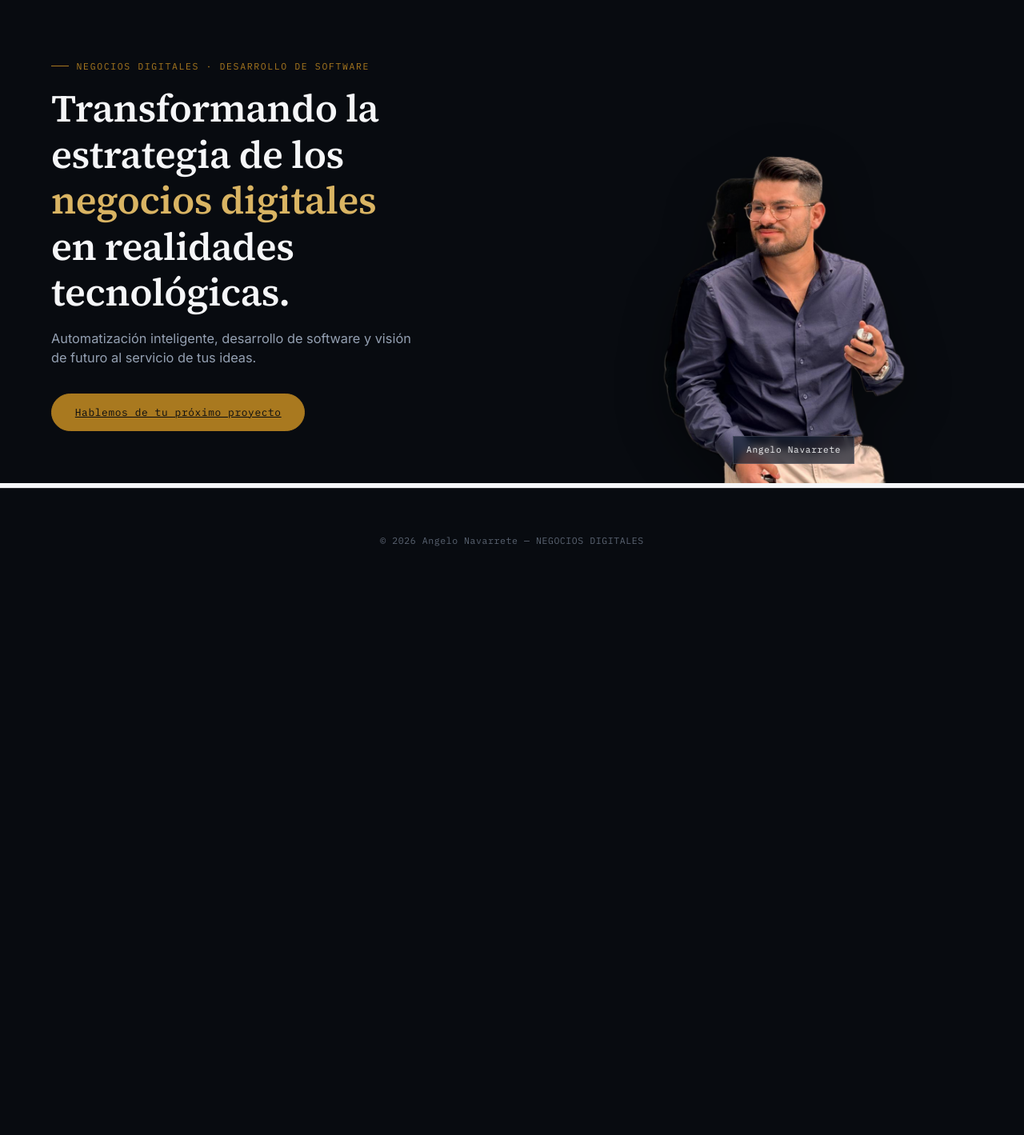
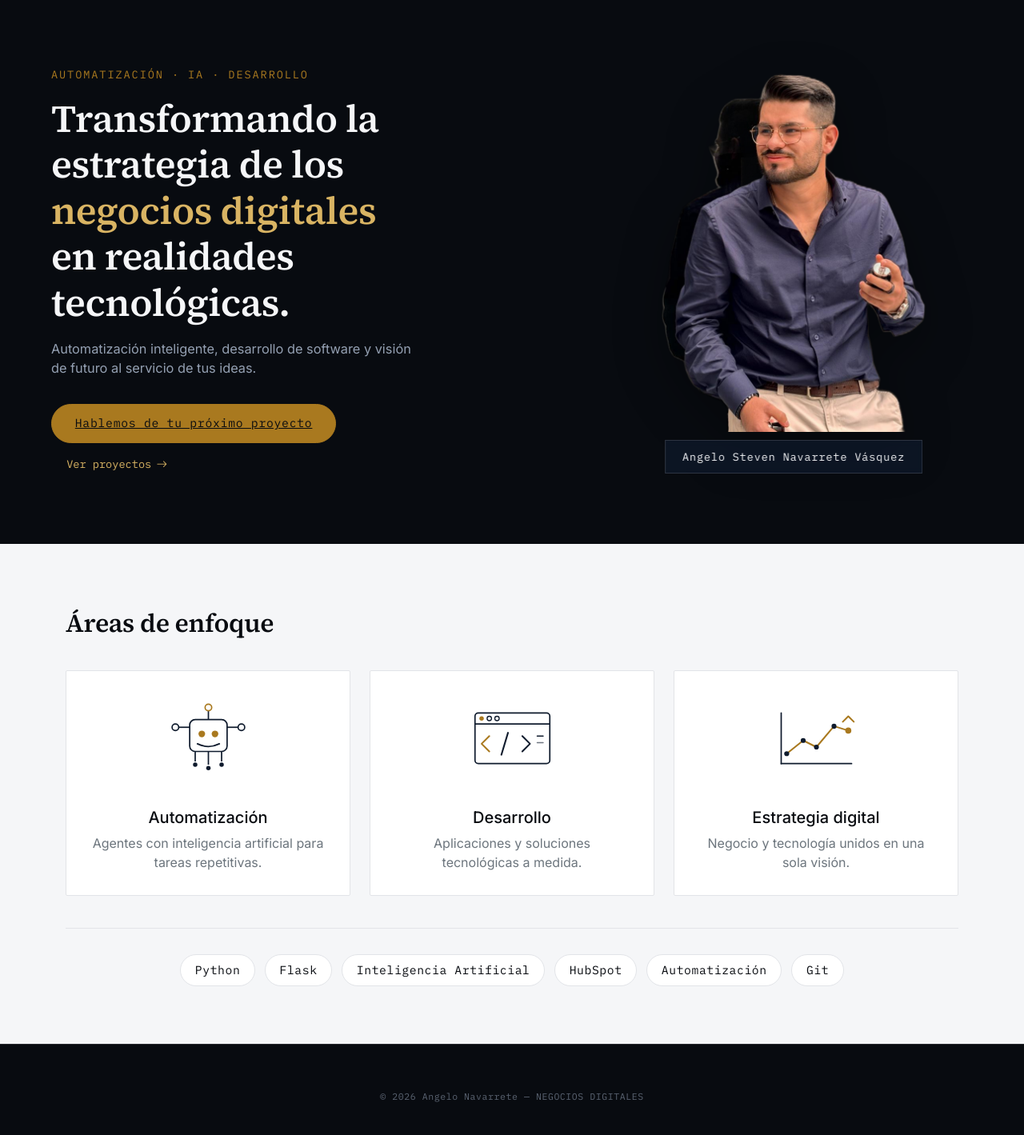
Before and after one commit to Navo1804/Portafolio-profesional, a Flask app: page / in a window 1280 px wide. Shown: the part 76-1495 px from the top of the page at 80% size. Before the commit the page ends 759 px from the top, so only its background shows below. Run offline with Flask 3, Linux system fonts and the light colour scheme.

Commit message:
Ajustes diseño home.html

```diff
--- a/app/static/css/style.css
+++ b/app/static/css/style.css
@@ -40,21 +40,13 @@ h1, h2, h3, .font-display {
 
 .eyebrow {
     font-family: 'IBM Plex Mono', monospace;
-    font-size: 0.72rem;
+    font-size: 0.85em;
     letter-spacing: 0.14em;
     text-transform: uppercase;
     color: var(--gold);
     display: inline-flex;
     align-items: center;
     gap: 0.6rem;
-}
-
-.eyebrow::before {
-    content: '';
-    width: 22px;
-    height: 1px;
-    background: var(--gold);
-    display: inline-block;
 }
 
 .mono { font-family: 'IBM Plex Mono', monospace; }
@@ -246,7 +238,12 @@ h1, h2, h3, .font-display {
     border-color: var(--gold);
     transform: translateY(-2px);
 }
-
+.card-ledger .card-illustration {
+    width: 100%;
+    height: 110px;
+    object-fit: contain;
+    margin-bottom: 1rem;
+}
 .card-ledger .card-tag {
     font-family: 'IBM Plex Mono', monospace;
     font-size: 0.68rem;
@@ -289,6 +286,28 @@ h1, h2, h3, .font-display {
     font-size: 0.72rem;
     letter-spacing: 0.05em;
     color: var(--steel);
+}
+/* --- Franja de stack tecnológico --- */
+
+.stack-strip {
+    border-top: 1px solid var(--border);
+    margin-top: 2.5rem;
+    padding-top: 2rem;
+    display: flex;
+    flex-wrap: wrap;
+    justify-content: center;
+    gap: 12px;
+}
+
+.stack-pill {
+    font-family: 'IBM Plex Mono', monospace;
+    font-size: 0.92rem;
+    letter-spacing: 0.04em;
+    border: 1px solid var(--border);
+    color: var(--ink);
+    padding: 0.5rem 1.1rem;
+    border-radius: 999px;
+    background: var(--paper-alt);
 }
 
 /* --- Formulario de contacto --- */
@@ -338,7 +357,7 @@ a:focus-visible, button:focus-visible, .form-control:focus-visible {
     background-color: var(--ink);
     position: relative;
     overflow: hidden;
-    min-height: 600px;
+    min-height: 680px;
     display: flex;
     align-items: stretch;
 }
@@ -346,8 +365,8 @@ a:focus-visible, button:focus-visible, .form-control:focus-visible {
 .hero-split-left {
     flex: 1 1 55%;
     display: flex;
-    align-items: center;
-    padding: 3rem 4rem;
+    align-items: flex-start;
+    padding: 5rem 4rem 3rem;
     position: relative;
     z-index: 2;
 }
@@ -372,34 +391,34 @@ a:focus-visible, button:focus-visible, .form-control:focus-visible {
     flex: 1 1 45%;
     position: relative;
     display: flex;
-    align-items: center;
+    align-items: flex-start;
     justify-content: center;
-    padding-top: 1.5rem;
+    padding-top: 5rem;
 }
 
 .hero-split-photo {
     position: relative;
     z-index: 1;
-    height: 580px;
+    height: 460px;
     width: auto;
     max-width: 100%;
     object-fit: contain;
-    object-position: bottom center;
+    object-position: center;
     filter: drop-shadow(0 20px 30px rgba(0, 0, 0, 0.35));
 }
 
 .hero-split-tag {
     position: absolute;
     z-index: 2;
-    bottom: 1.5rem;
+    bottom: 5.5rem;
     left: 50%;
     transform: translateX(-50%);
     background: rgba(15, 27, 45, 0.7);
     border: 1px solid var(--border-dark);
     backdrop-filter: blur(4px);
-    padding: 0.5rem 1rem;
+    padding: 0.6rem 1.3rem;
     font-family: 'IBM Plex Mono', monospace;
-    font-size: 0.7rem;
+    font-size: 0.85rem;
     letter-spacing: 0.06em;
     color: var(--paper);
     white-space: nowrap;
@@ -407,7 +426,7 @@ a:focus-visible, button:focus-visible, .form-control:focus-visible {
 
 .btn-pill {
     font-family: 'IBM Plex Mono', monospace;
-    font-size: 0.8rem;
+    font-size: 0.92rem;
     letter-spacing: 0.05em;
     background-color: var(--gold);
     color: var(--ink);
@@ -422,6 +441,22 @@ a:focus-visible, button:focus-visible, .form-control:focus-visible {
     background-color: transparent;
     color: var(--gold-soft);
 }
+.hero-secondary-link {
+    font-family: 'IBM Plex Mono', monospace;
+    font-size: 0.85rem;
+    color: var(--gold-soft);
+    text-decoration: none;
+    margin-left: 1.2rem;
+    display: inline-flex;
+    align-items: center;
+    gap: 0.4rem;
+    transition: gap 0.2s ease;
+}
+
+.hero-secondary-link:hover {
+    color: var(--paper);
+    gap: 0.6rem;
+}
 
 @media (max-width: 991.98px) {
     .hero-split { flex-direction: column; min-height: auto; }
--- a/app/templates/main/home.html
+++ b/app/templates/main/home.html
@@ -5,18 +5,60 @@
 <section class="hero-split">
     <div class="hero-split-left">
         <div class="hero-split-content">
-            <span class="eyebrow">Negocios Digitales · Desarrollo de Software</span>
+            <span class="eyebrow"> Automatización · IA · Desarrollo</span>
             <h1>Transformando la estrategia de los <span class="highlight">negocios digitales</span> en realidades tecnológicas.</h1>
             <p class="lead">
                 Automatización inteligente, desarrollo de software y visión de
                 futuro al servicio de tus ideas.
             </p>
             <a href="{{ url_for('main.contacto') }}" class="btn-pill mt-3">Hablemos de tu próximo proyecto</a>
+            <a href="{{ url_for('main.proyectos') }}" class="hero-secondary-link mt-3">Ver proyectos <i class="bi bi-arrow-right"></i></a>
         </div>
     </div>
     <div class="hero-split-right">
         <img src="{{ url_for('static', filename='img/angelo-hero.png') }}" alt="Angelo Navarrete" class="hero-split-photo">
-        <span class="hero-split-tag">Angelo Navarrete</span>
+        <span class="hero-split-tag">Angelo Steven Navarrete Vásquez</span>
+    </div>
+</section>
+
+<section class="section-ledger">
+    <div class="container">
+        <div class="section-header">
+            <h2 class="mt-2">Áreas de enfoque</h2>
+        </div>
+        <div class="row g-4">
+            <div class="col-md-4">
+                <div class="card-ledger text-center">
+                    <img src="{{ url_for('static', filename='img/iconos/automatizacion.svg') }}" alt="Automatización" class="card-illustration">
+                    <h5 class="mt-3">Automatización</h5>
+                    <p class="text-secondary mb-0">Agentes con inteligencia artificial para tareas repetitivas.</p>
+                </div>
+            </div>
+            <div class="col-md-4">
+                <div class="card-ledger text-center">
+                    <img src="{{ url_for('static', filename='img/iconos/desarrollo.svg') }}" alt="Desarrollo" class="card-illustration">
+                    <h5 class="mt-3">Desarrollo</h5>
+                    <p class="text-secondary mb-0">Aplicaciones y soluciones tecnológicas a medida.</p>
+                </div>
+            </div>
+            <div class="col-md-4">
+                <div class="card-ledger text-center">
+                    <img src="{{ url_for('static', filename='img/iconos/estrategia.svg') }}" alt="Estrategia digital" class="card-illustration">
+                    <h5 class="mt-3">Estrategia digital</h5>
+                    <p class="text-secondary mb-0">Negocio y tecnología unidos en una sola visión.</p>
+                </div>
+            </div>
+        </div>
+
+        <div class="stack-strip">
+            <span class="stack-pill">Python</span>
+            <span class="stack-pill">Flask</span>
+            <span class="stack-pill">Inteligencia Artificial</span>
+            <span class="stack-pill">HubSpot</span>
+            <span class="stack-pill">Automatización</span>
+            <span class="stack-pill">Git</span>
+        </div>
+
     </div>
 </section>
 {% endblock %}
```
Also changed, not shown: app/static/img/angelo-hero.png, app/static/img/iconos/automatizacion.svg (added), app/static/img/iconos/desarrollo.svg (added), app/static/img/iconos/estrategia.svg (added), 4 other files.
